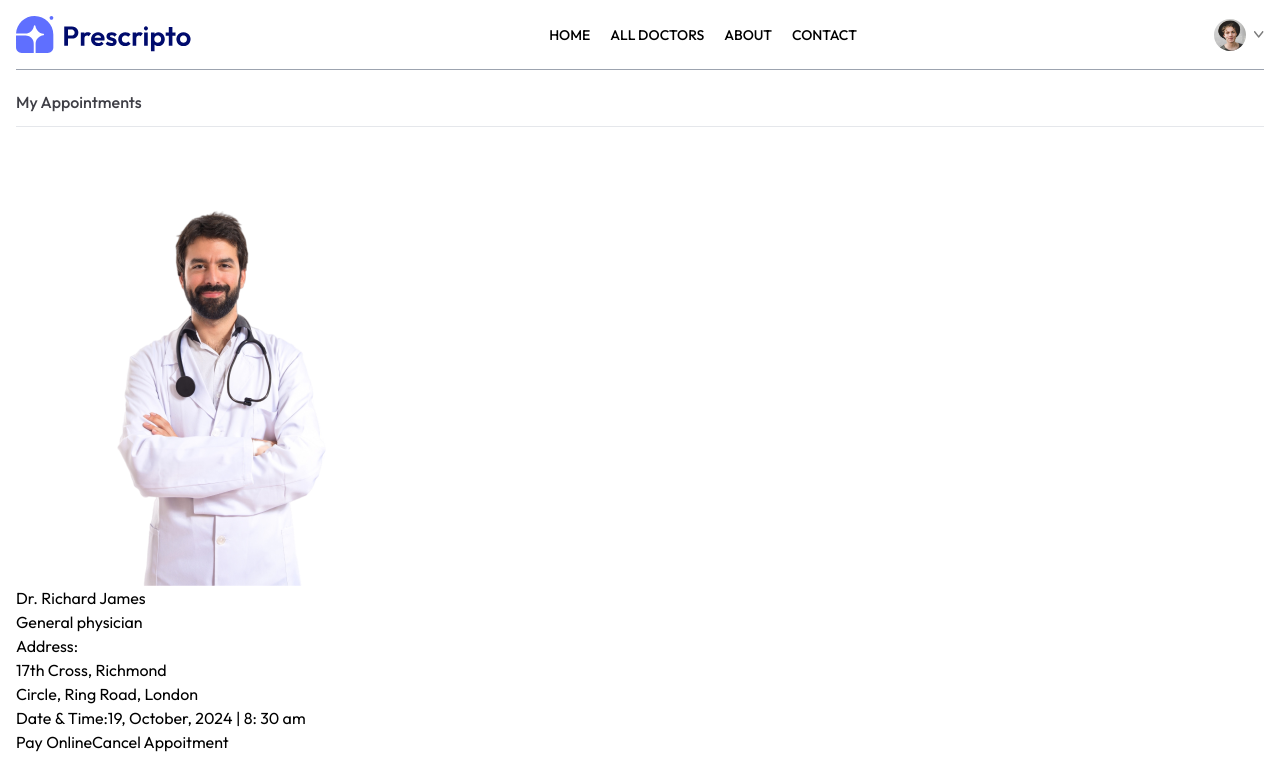
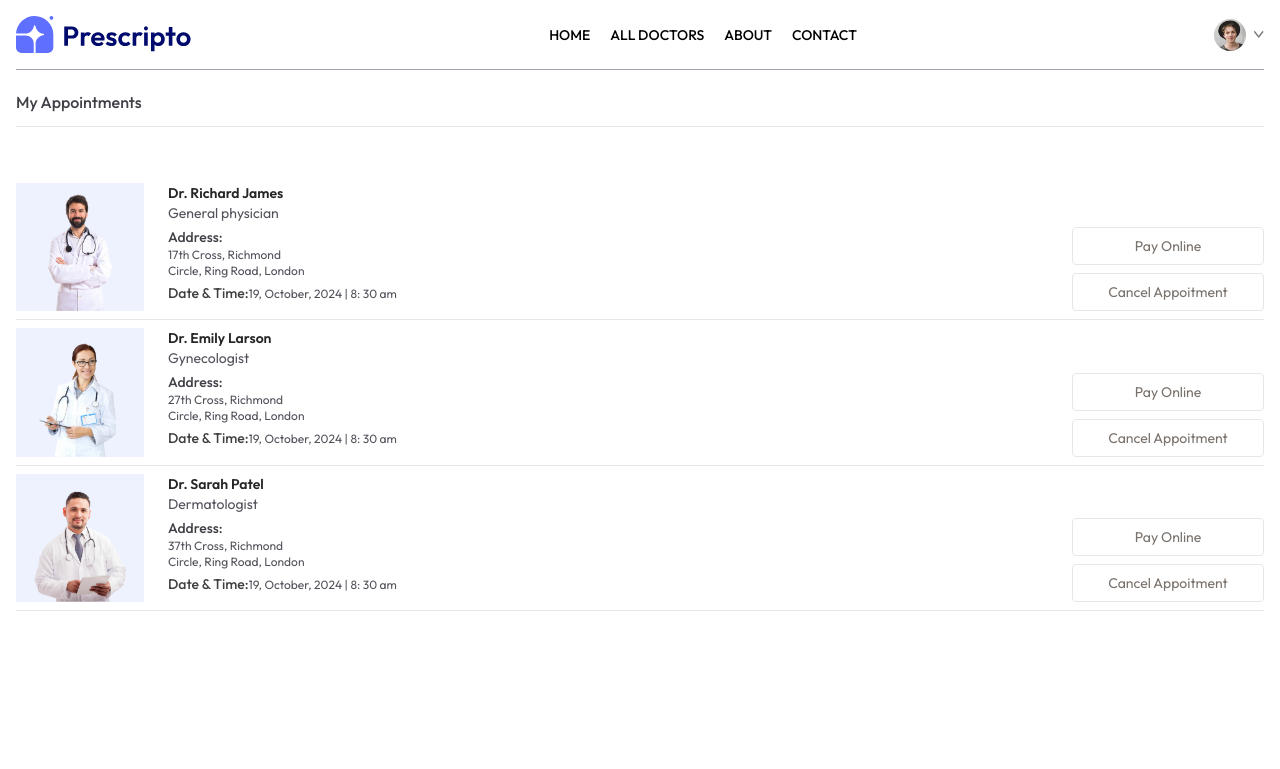
Before and after one commit to virtualabishek/nepDoc, a React (Vite) app in the folder frontend/: page /my-appointment in a window 1280 px wide. Shown: the top 769 px of the page. Built offline with nearby package versions, Linux system fonts and the light colour scheme.

Commit message:
Completed creating almost all the ui parts

```diff
--- a/frontend/src/pages/MyAppointments.jsx
+++ b/frontend/src/pages/MyAppointments.jsx
@@ -10,25 +10,35 @@
         My Appointments
       </p>
       <div>
-        {doctors.slice(0, 2).map((item, index) => (
-          <div key={index}>
+        {doctors.slice(0, 3).map((item, index) => (
+          <div
+            className="grid grid-cols-[1fr_2fr] gap-4 sm:flex sm:gap-6 py-2 border-b"
+            key={index}
+          >
             <div>
-              <img src={item.image} alt="" />
+              <img className="w-32 bg-indigo-50" src={item.image} alt="" />
             </div>
-            <div>
-              <p>{item.name}</p>
+            <div className="flex-1 text-sm text-zinc-600">
+              <p className="text-neutral-800 font-semibold">{item.name}</p>
               <p>{item.speciality}</p>
-              <p>Address:</p>
-              <p>{item.address.line1}</p>
-              <p>{item.address.line2}</p>
-              <p>
-                <span>Date & Time:</span>19, October, 2024 | 8: 30 am
+              <p className="text-zinc-700 font-medium mt-1">Address:</p>
+              <p className="text-xs">{item.address.line1}</p>
+              <p className="text-xs">{item.address.line2}</p>
+              <p className="text-xs mt-1">
+                <span className="text-sm text-neutral-700 font-medium">
+                  Date & Time:
+                </span>
+                19, October, 2024 | 8: 30 am
               </p>
             </div>
             <div></div>
-            <div>
-              <button>Pay Online</button>
-              <button>Cancel Appoitment</button>
+            <div className="flex flex-col gap-2 justify-end">
+              <button className="text-sm text-stone-500 sm:min-w-48 py-2 border rounded hover:bg-primary hover:text-white transition-all duration-300">
+                Pay Online
+              </button>
+              <button className="text-sm text-stone-500 sm:min-w-48 py-2 border rounded  hover:bg-red-600 hover:text-white transition-all duration-300">
+                Cancel Appoitment
+              </button>
             </div>
           </div>
         ))}
```
